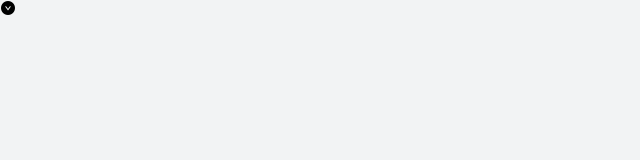
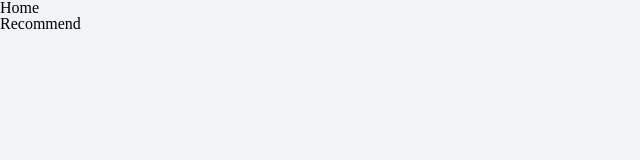
Before and after one commit to WindyNanzi/JavaScriptExercises, a React (Create React App) app in the folder cloud-music/: page /#/recommend in a window 1280 px wide. Shown: the top 160 px of the page, without its empty margins (0-640 px from the left). Built offline with nearby package versions, Linux system fonts and the light colour scheme.

Commit message:
feat: 神三元第二章初始，与fix路由bug，exact不能拼写错误

```diff
--- a/cloud-music/package.json
+++ b/cloud-music/package.json
@@ -8,6 +8,9 @@
     "@testing-library/user-event": "^7.1.2",
     "react": "^16.13.1",
     "react-dom": "^16.13.1",
+    "react-router": "^5.1.2",
+    "react-router-config": "^5.1.1",
+    "react-router-dom": "^5.1.2",
     "react-scripts": "3.4.1",
     "styled-components": "^5.0.1"
   },
--- a/cloud-music/src/App.js
+++ b/cloud-music/src/App.js
@@ -1,15 +1,18 @@
 import React from 'react';
 import { IconStyle  } from './assets/iconfont/iconfont'
 import { GloabStyle } from './style'
+import routes from './routes/index'
+import { HashRouter } from 'react-router-dom'
+import { renderRoutes } from 'react-router-config'
 
 
 function App() {
   return (
-    <div className="App">
+    <HashRouter>
       <GloabStyle></GloabStyle>
       <IconStyle></IconStyle>
-      <i className='iconfont'>&#xe846;</i>
-    </div>
+      { renderRoutes(routes) }
+    </HashRouter>
   );
 }
 
--- /dev/null
+++ b/cloud-music/src/application/Home/index.jsx
@@ -0,0 +1,15 @@
+import React,{ memo } from 'react'
+import { renderRoutes } from 'react-router-config'
+
+export default memo((props) =>  {
+  const { route } = props
+  console.log(route)
+  return (
+    <>
+      <div>
+        Home
+      </div>
+      { renderRoutes(route.routes) }
+    </>
+  )
+})
--- /dev/null
+++ b/cloud-music/src/application/Rank/index.jsx
@@ -0,0 +1,9 @@
+import React,{ memo } from 'react'
+
+export default memo(() => {
+  return (
+    <div>
+      Rank
+    </div>
+  )
+})
--- /dev/null
+++ b/cloud-music/src/application/Recommend/index.jsx
@@ -0,0 +1,9 @@
+import React,{ memo } from 'react'
+
+export default memo(() => {
+  return (
+    <>
+      <div>Recommend</div>
+    </>
+  )
+})
--- /dev/null
+++ b/cloud-music/src/application/Singers/index.jsx
@@ -0,0 +1,9 @@
+import React,{ memo } from 'react'
+
+export default memo(() => {
+  return (
+    <div>
+      Singer
+    </div>
+  )
+})
--- /dev/null
+++ b/cloud-music/src/routes/index.js
@@ -0,0 +1,33 @@
+import React from 'react'
+import { Redirect } from 'react-router-dom'
+import Home from '../application/Home/index'
+import Recommend from '../application/Recommend/index'
+import Singers from '../application/Singers/index'
+import Rank from '../application/Rank/index'
+
+
+export default [
+  {
+    path:'/',
+    component: Home,
+    routes:[
+      {
+        path:'/',
+        exact: true,
+        render: () => (<Redirect  to={'/recommend'}/>)
+      },
+      {
+        path:"/recommend",
+        component: Recommend
+      },
+      {
+        path:"/singers",
+        component: Singers
+      },
+      {
+        path:"/rank",
+        component: Rank
+      }
+    ]
+  }
+]
```
Also changed, not shown: 1 other file (tests, documents, lock files or other folders).
